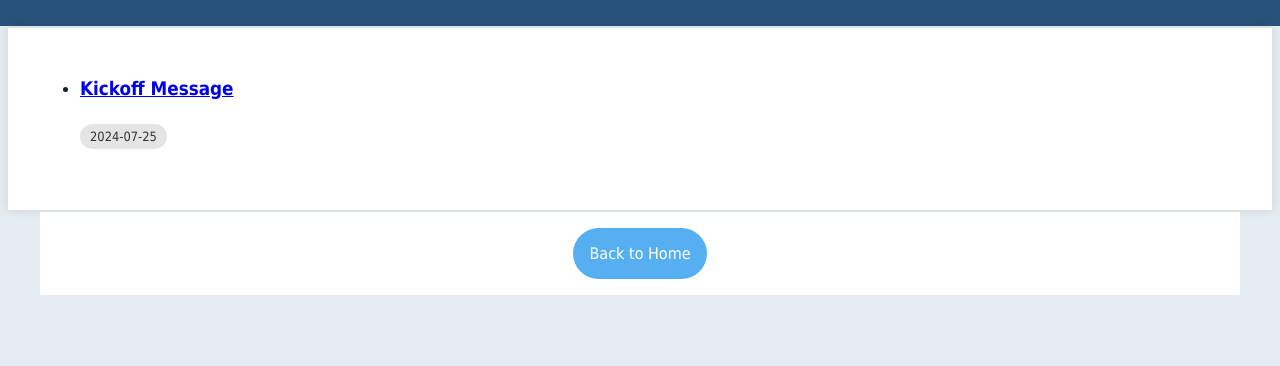
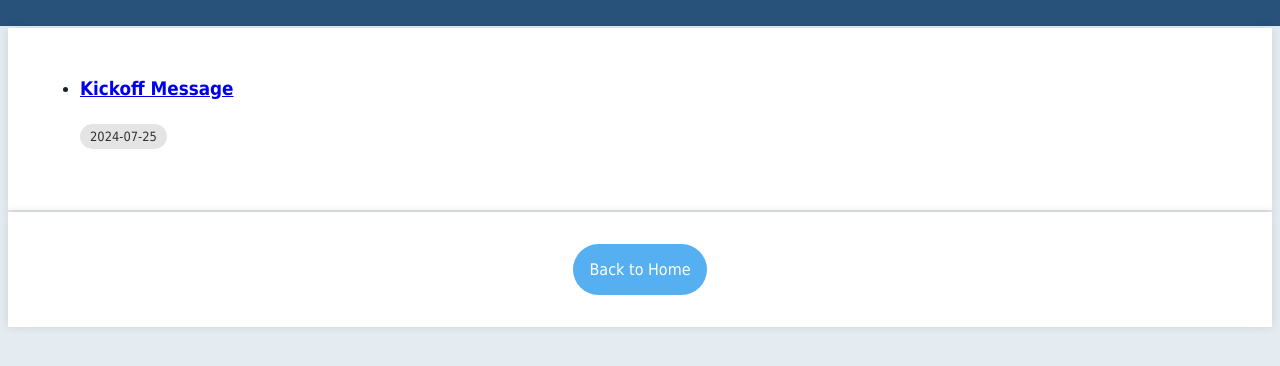
Before and after one commit to workoapbl/editingpage, a plain HTML site: page all-announcements.html in a window 1280 px wide. Shown: the part 108-474 px from the top of the page. Drawn offline with Linux system fonts and the light colour scheme.

Commit message:
quick fix for footer

```diff
--- a/styles.css
+++ b/styles.css
@@ -27,7 +27,7 @@ header .email a {
     text-decoration: none;
 }
 
-section {
+section, footer {
     padding: 2em;
     margin: 0.1em;
     background-color: white;
@@ -94,12 +94,8 @@ h2 {
 
 footer {
     text-align: center;
-    padding: 1em 0;
     background-color: #ffffff;
     color: white;
-    max-width: 1200px;
-    margin-left: auto;
-    margin-right: auto;
 }
 #cta-container {
     text-align: center;
```
